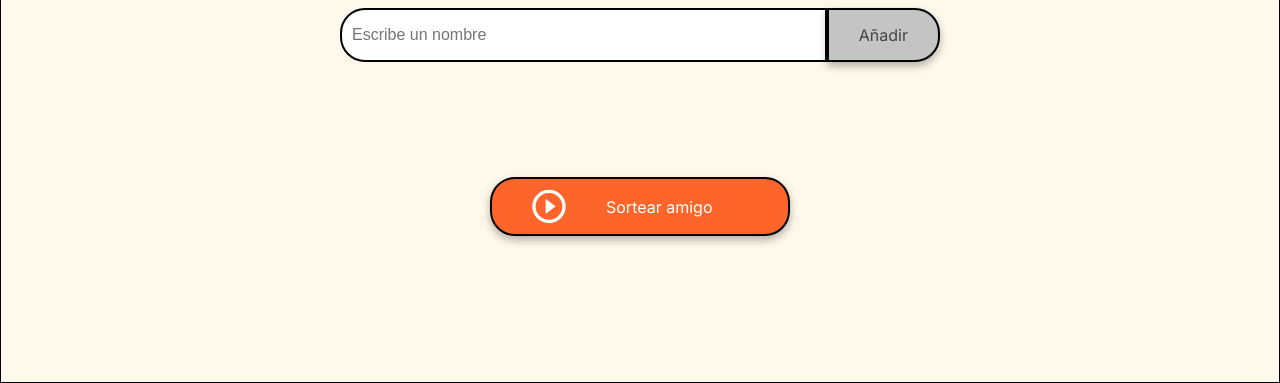
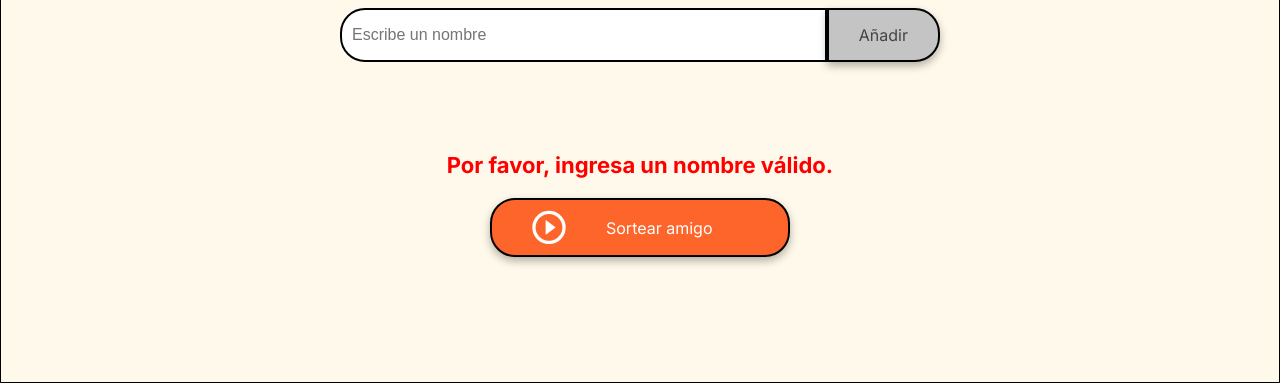
Before and after one commit to Manty-593/challenge-amigo-secreto_esp-main, a plain HTML site: page index.html in a window 1280 px wide. Both pictures are taken after a click on the button "Añadir". Shown: the part 417-800 px from the top of the page. Drawn offline with Linux system fonts and the light colour scheme.

Commit message:
Agregado el "Mensaje Error" a la pantalla

```diff
--- a/app.js
+++ b/app.js
@@ -9,7 +9,7 @@ function agregarAmigo() {
         document.getElementById("amigo").value = "";
         mostrarAmigos();
     } else {
-        alert("Por favor, ingresa un nombre válido.");
+        document.getElementById("error").textContent = "Por favor, ingresa un nombre válido.";
     }
 }
 
--- a/style.css
+++ b/style.css
@@ -142,6 +142,14 @@ ul {
     text-align: center;
 }
 
+.error-list {
+    margin-top: 15px;
+    color: #FF0000;
+    font-size: 22px;
+    font-weight: bold;
+    text-align: center;
+}
+
 /* Botón de sortear título */
 .button-draw {
     display: flex;
```
